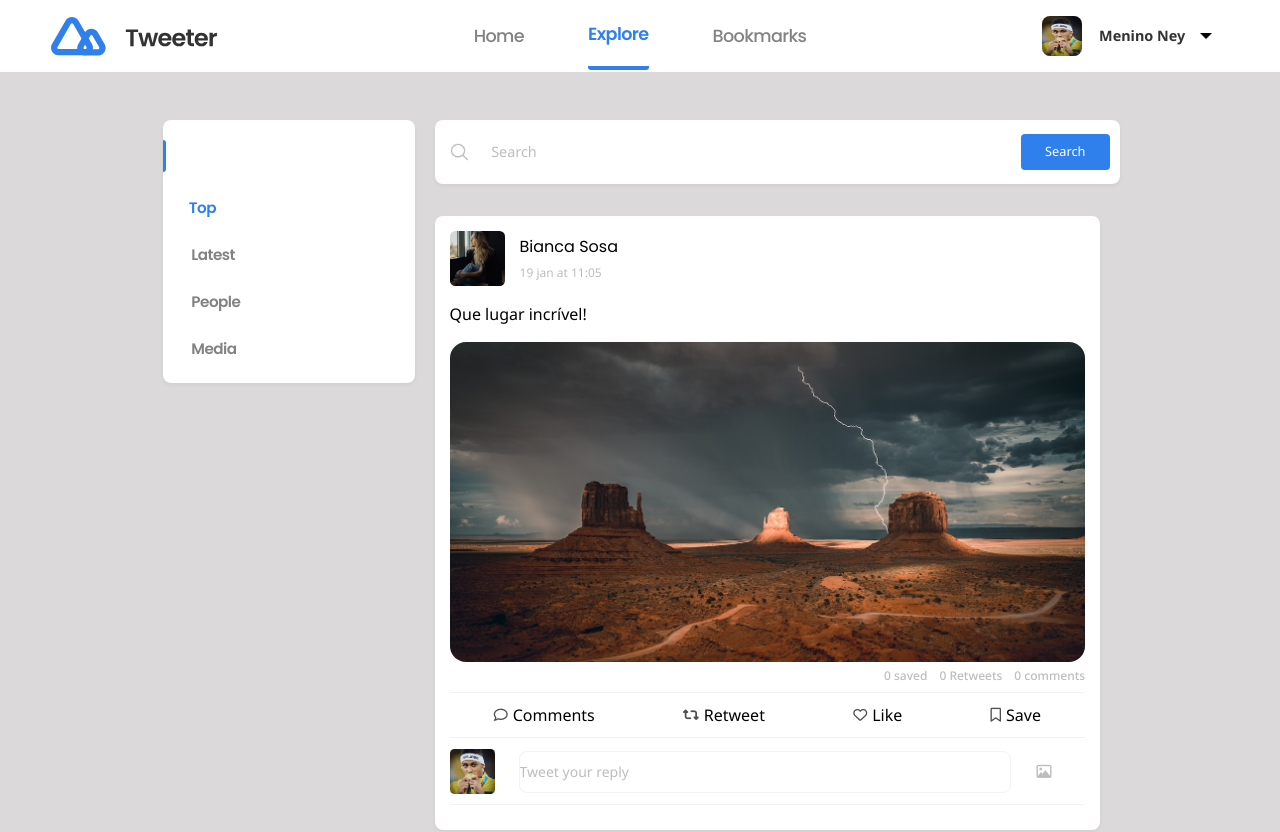
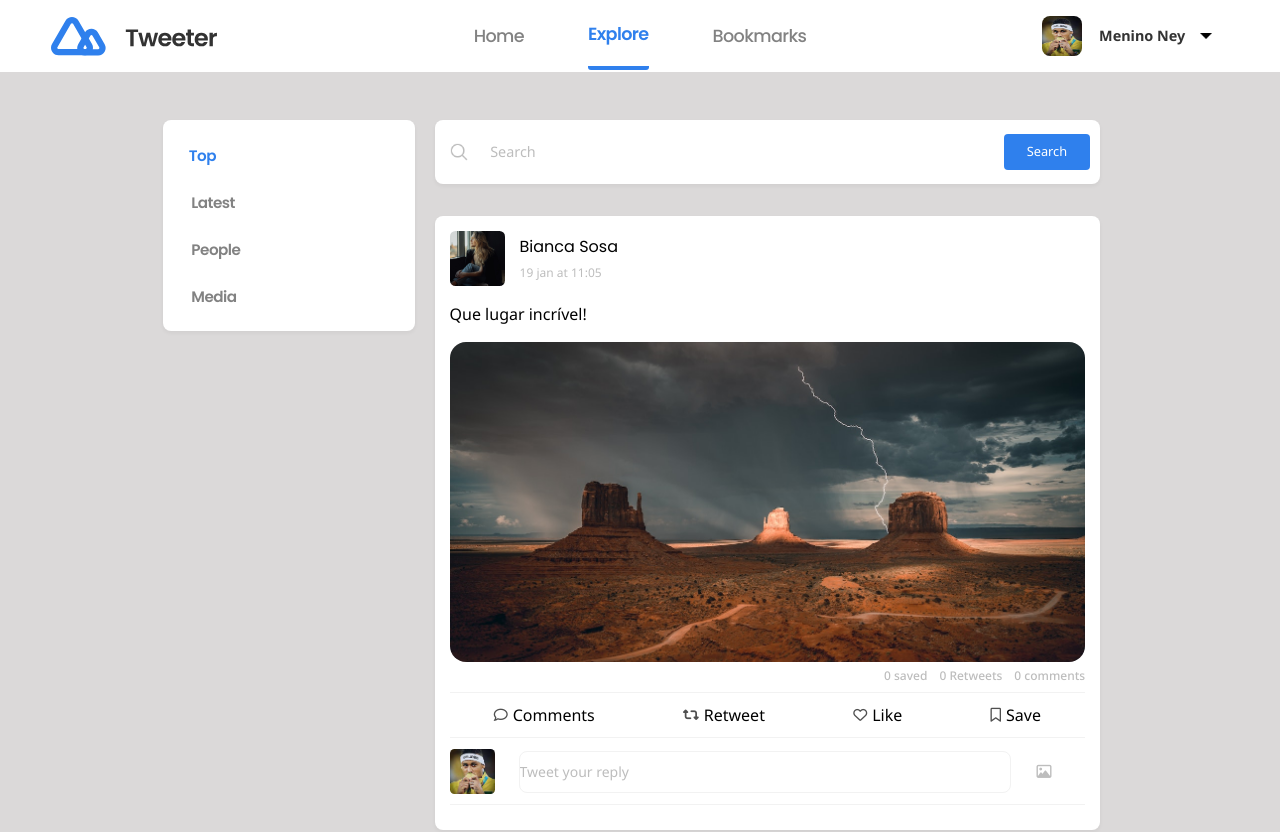
Before and after one commit to Sintese-Jr/twitter-clone-frontend, a React (Create React App) app in the folder projetotreinee/: page /explore in a window 1280 px wide. Shown: the top 832 px of the page. Built offline with nearby package versions, Linux system fonts and the light colour scheme.

Commit message:
retoques front

```diff
--- a/projetotreinee/src/components/Menulateral/Menulateral.js
+++ b/projetotreinee/src/components/Menulateral/Menulateral.js
@@ -5,7 +5,6 @@ function Menulateral(props) {
   return (
     <div className="container-menu">
         <div classNameName="container2">
-            <p className="canto"></p>
             <p className="tweets">{props.primeiro}</p>
         </div>
         <div className="container2">
--- a/projetotreinee/src/pages/Login.js
+++ b/projetotreinee/src/pages/Login.js
@@ -6,16 +6,16 @@ export default function LoginPage() {
 
     return (
         <body>
-            <div class="container13">
-                <div class="box box-one">
-                    <i class><img src={LogoTweeter}/></i>
+            <div className="container13">
+                <div className="box box-one">
+                    <i className><img src={LogoTweeter}/></i>
                 </div>
-                <div class="box box-two">
+                <div className="box box-two">
                     <form>
                         <input type="text" placeholder="Telefone,email, ou usuário"/>
                         <input type="password" placeholder="Senha"/>
                     </form>
-                    <button class="next-btn">Entrar</button>
+                    <button className="next-btn">Entrar</button>
                     <button>Esqueci minha senha</button>
                 </div>
                 <p>Não tem uma conta? <a href="#">Registre-se</a></p>
--- a/projetotreinee/src/styles/BookmarkPage.css
+++ b/projetotreinee/src/styles/BookmarkPage.css
@@ -1,6 +1,5 @@
 @media (min-width: 1025px) {
     .corpo-principal {
-
         margin-top: 4vh;
     }
     /* .tweet-tamanho{
--- a/projetotreinee/src/styles/Menulateral.css
+++ b/projetotreinee/src/styles/Menulateral.css
@@ -53,9 +53,10 @@
 
     .container2 {
         cursor: pointer;
-        cursor: pointer;
         background: #FFFFFF;
         display: flex;
+        align-items: center;
+        flex-direction: row;
         margin: 0px;
         height: 47px;
         border-radius: 8px;
--- a/projetotreinee/src/styles/searchBar.css
+++ b/projetotreinee/src/styles/searchBar.css
@@ -5,10 +5,10 @@
         background: #FFFFFF;
         box-shadow: 0px 2px 4px rgba(0, 0, 0, 0.05);
         border-radius: 8px;
-        width: 100%;
+        width: 52vw;
         height: 8vh;
         display: flex;
-        margin: auto;
+
     }
 
     .texto {
```
Also changed, not shown: 1 other file (tests, documents, lock files or other folders).
